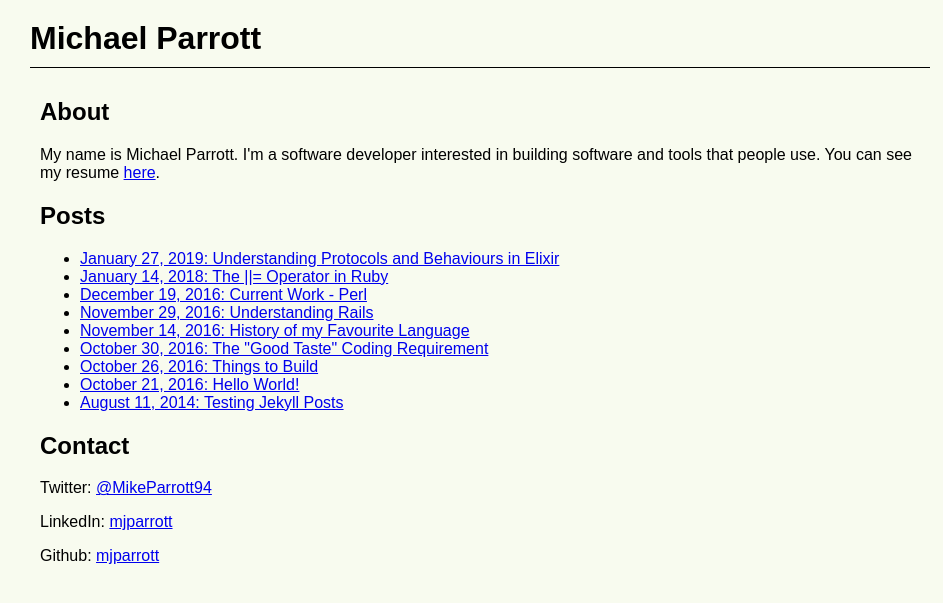
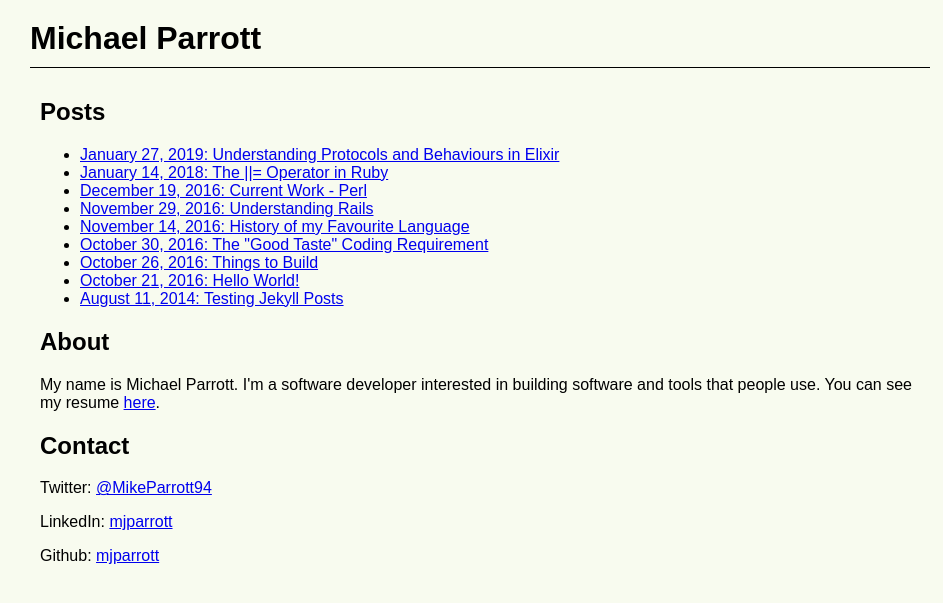
Before and after one commit to mjparrott/mjparrott.github.io, a Jekyll site: the page built from index.html, in a window 1280 px wide. Shown: the top 603 px of the page, without its empty margins (160-1103 px from the left). Built offline with Jekyll 4.4.1, drawn with Linux system fonts in a browser that asks for light colours.

Commit message:
Move About section beneath the blog posts

```diff
--- a/index.html
+++ b/index.html
@@ -2,13 +2,6 @@
   title: Home
   layout: default
 ---
-
-<section>
-  <h2>About</h2>
-  <p>
-    My name is Michael Parrott. I'm a software developer interested in building software and
-    tools that people use. You can see my resume <a href="/resume.html">here</a>.
-</section>
 
 <section>
   <h2>Posts</h2>
@@ -22,6 +15,13 @@
 </section>
 
 <section>
+  <h2>About</h2>
+  <p>
+    My name is Michael Parrott. I'm a software developer interested in building software and
+    tools that people use. You can see my resume <a href="/resume.html">here</a>.
+</section>
+
+<section>
   <h2>Contact</h2>
 
   <p>Twitter: <a href="https://twitter.com/MikeParrott94">@MikeParrott94</a></p>
```
